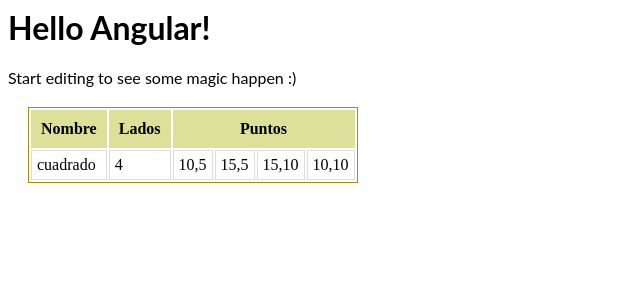
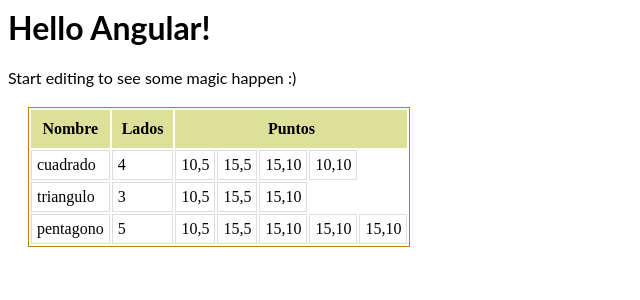
Before and after one commit to LinkSlim/angular-cj7sac, an Angular app: page / in a window 1280 px wide. Shown: the top 300 px of the page, without its empty margins (0-640 px from the left). Built offline with nearby package versions, Linux system fonts and the light colour scheme.

Commit message:
- Se añade for en vista para mostrar todos los poligonos que haya de manera dinamica

```diff
--- a/src/app/geometria/datos-poligono.component.html
+++ b/src/app/geometria/datos-poligono.component.html
@@ -2,9 +2,9 @@
   <tr>
     <th>Nombre</th>
     <th>Lados</th>
-    <th [attr.colspan]="poligono.puntos.length">Puntos</th>
+    <th [attr.colspan]="mayorNumeroPuntos">Puntos</th>
   </tr>
-  <tr>
+  <tr *ngFor="let poligono of poligonos">
     <td>{{poligono.nombre}}</td>
     <td>{{poligono.puntos.length}}</td>
     <td *ngFor="let punto of poligono.puntos">{{punto.x}},{{punto.y}}</td>
--- a/src/app/geometria/datos-poligono.component.ts
+++ b/src/app/geometria/datos-poligono.component.ts
@@ -6,7 +6,7 @@
   styleUrls: ['./datos-poligono.component.css']
 })
 export class DatosPoligonoComponent implements OnInit {
-  poligono = {
+  poligonos = [{
     nombre: 'cuadrado',
     puntos: [
       {
@@ -26,7 +26,52 @@
         y: 10
       }
     ]
-  };
+  },
+  {
+    nombre: 'triangulo',
+    puntos: [
+      {
+        x: 10,
+        y: 5
+      },
+      {
+        x: 15,
+        y: 5
+      },
+      {
+        x: 15,
+        y: 10
+      }
+    ]
+  },
+  {
+    nombre: 'pentagono',
+    puntos: [
+      {
+        x: 10,
+        y: 5
+      },
+      {
+        x: 15,
+        y: 5
+      },
+      {
+        x: 15,
+        y: 10
+      },
+      {
+        x: 15,
+        y: 10
+      },
+      {
+        x: 15,
+        y: 10
+      }
+    ]
+  }];
+
+  mayorNumeroPuntos = 5;
+
   constructor() {}
 
   ngOnInit() {}
```
